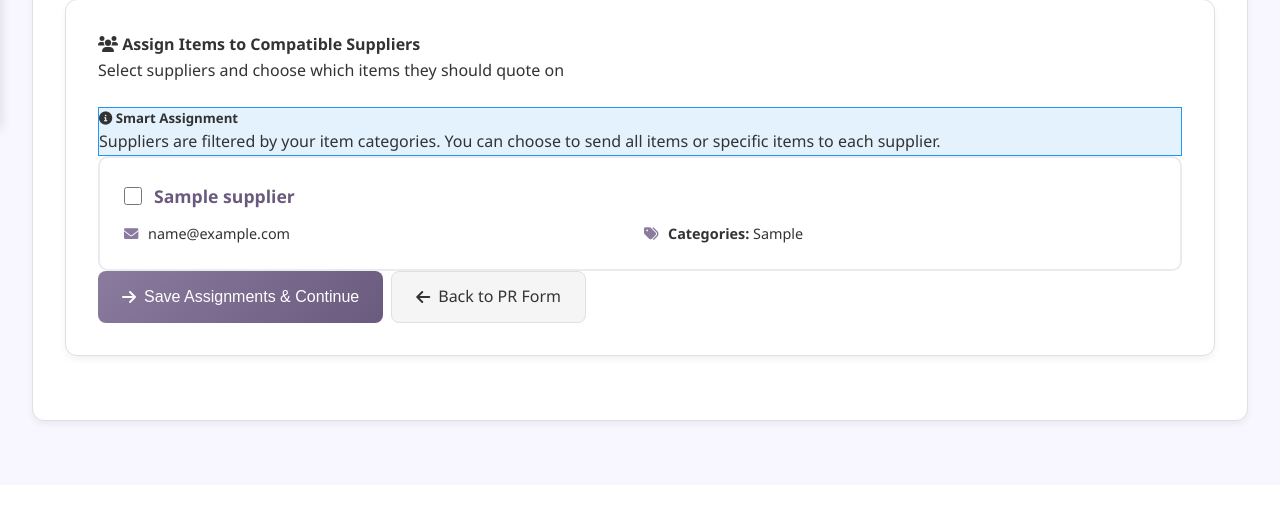
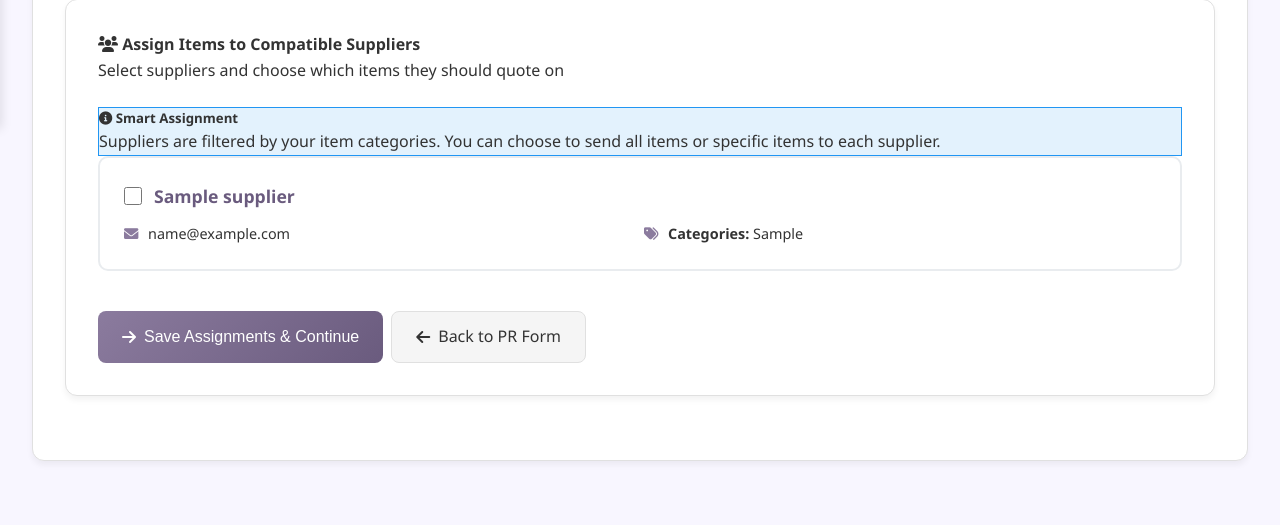
Before and after one commit to schizoscar/Procure-Flow, a Flask app: template templates/supplier_selection.html in a window 1280 px wide. Shown: the part 671-1196 px from the top of the page. Before the commit the page ends 1098 px from the top, so only its background shows below. Run offline with Flask 3, Linux system fonts and the light colour scheme; the template is opened without the code that fills it: most values are stand-ins (such as "Sample title", 1, 10 or a date in 2020).

Commit message:
Added spacing between supplier list and button

```diff
--- a/templates/supplier_selection.html
+++ b/templates/supplier_selection.html
@@ -107,7 +107,7 @@
                         {% endfor %}
                     </div>
 
-                    <div class="d-flex gap-1 mt-4">
+                    <div class="d-flex gap-1 mt-4" style="margin-top: 2.5rem;">
                         <button type="submit" class="btn btn-primary">
                             <i class="fas fa-arrow-right"></i> Save Assignments & Continue
                         </button>
```
